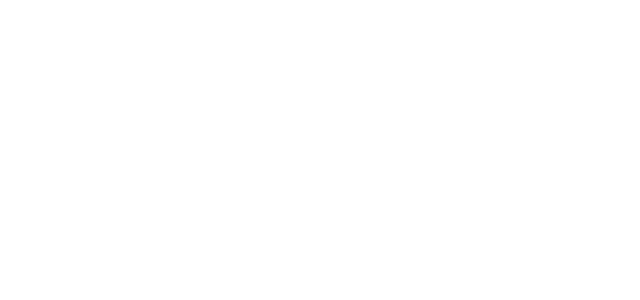
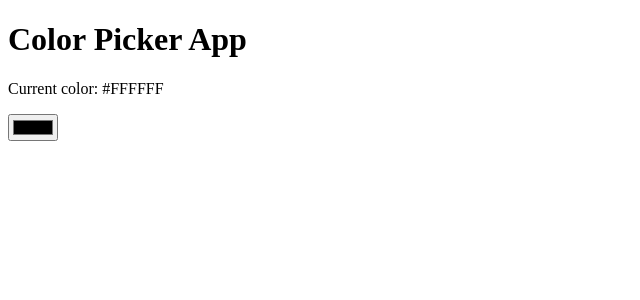
Before and after one commit to kraljic9/react-colorpicker, a React (Vite) app in the folder colorpicker-app/: page / in a window 1280 px wide. Shown: the top 300 px of the page, without its empty margins (0-640 px from the left). Built offline with nearby package versions, Linux system fonts and the light colour scheme.

Commit message:
Added color picker componant to return

```diff
--- a/colorpicker-app/src/App.jsx
+++ b/colorpicker-app/src/App.jsx
@@ -2,7 +2,11 @@ import "./App.css";
 import ColorPicker from "./ColorPicker";
 
 function App() {
-  return <></>;
+  return (
+    <>
+      <ColorPicker />
+    </>
+  );
 }
 
 export default App;
```
